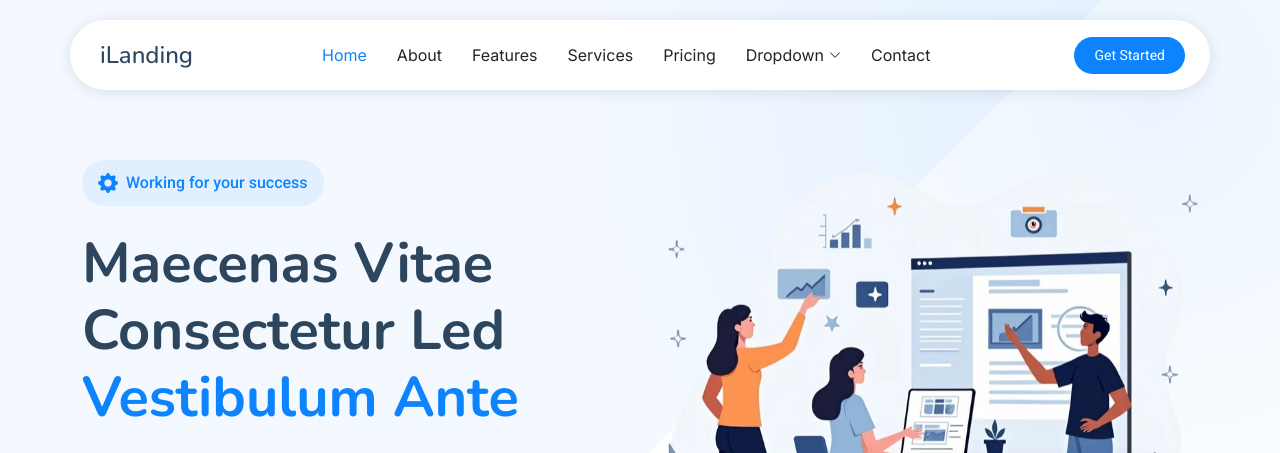
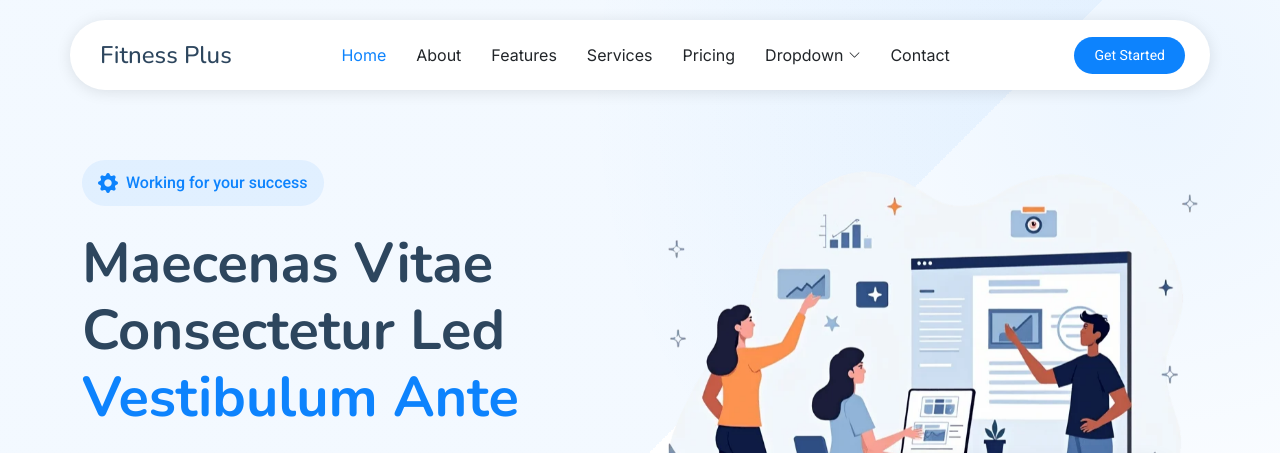
Before and after one commit to Aaftabalamkhan/fitnessplus.github.io, a plain HTML site: page index.html in a window 1280 px wide. Shown: the top 453 px of the page. Drawn offline with nearby package versions, Linux system fonts and the light colour scheme.

Commit message:
brand name changes

```diff
--- a/index.html
+++ b/index.html
@@ -44,7 +44,7 @@
       <a href="index.html" class="logo d-flex align-items-center me-auto me-xl-0">
         <!-- Uncomment the line below if you also wish to use an image logo -->
         <!-- <img src="assets/img/logo.png" alt=""> -->
-        <h1 class="sitename">iLanding</h1>
+        <h1 class="sitename">Fitness Plus</h1>
       </a>
 
       <nav id="navmenu" class="navmenu">
```
